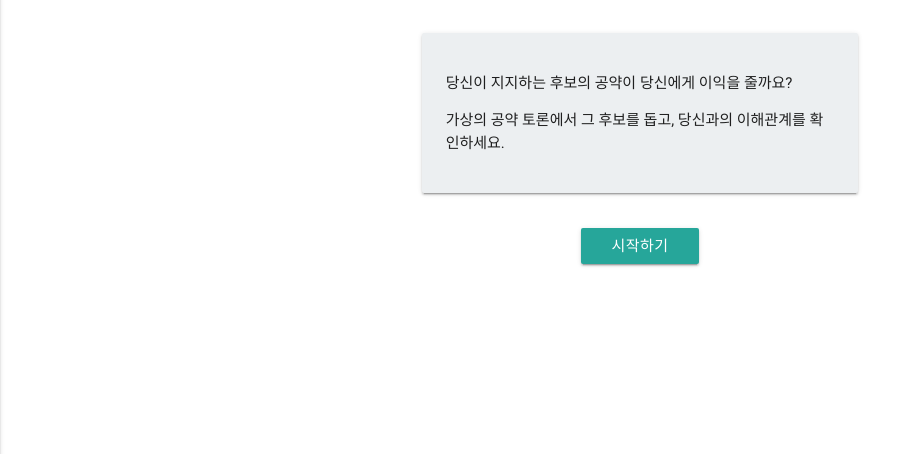
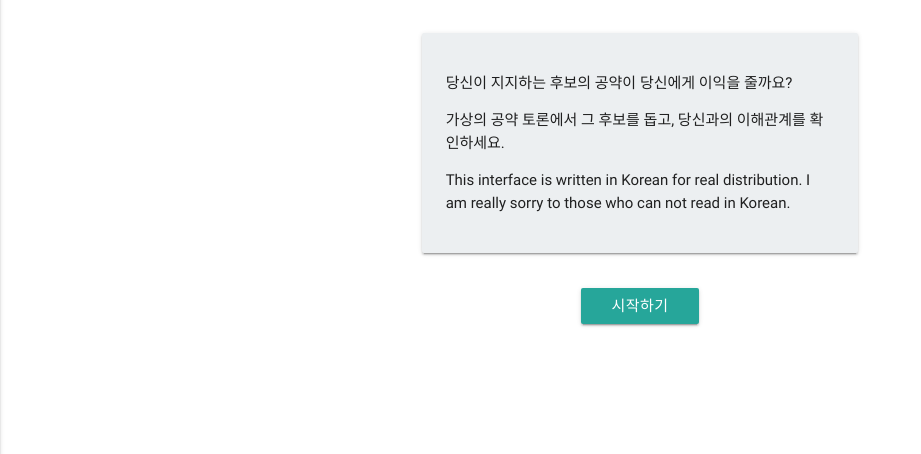
Before and after one commit to dongkwan-kim/the-table, a Django app: page / in a window 1280 px wide. Shown: the part 123-577 px from the top of the page, without its empty margins (0-921 px from the left). Run offline with Django 3.2, Linux system fonts and the light colour scheme; parts of the project's set-up code (start-up, migrations or seed data) failed here and were passed over; some libraries are stand-ins or nearby versions.

Commit message:
Add announce to those who can not read in Korean

```diff
--- a/xtake/templates/home.html
+++ b/xtake/templates/home.html
@@ -10,6 +10,7 @@
         <div class="card-panel blue-grey lighten-5">
             <p>당신이 지지하는 후보의 공약이 당신에게 이익을 줄까요?</p>
             <p>가상의 공약 토론에서 그 후보를 돕고, 당신과의 이해관계를 확인하세요.</p>
+            <p>This interface is written in Korean for real distribution. I am really sorry to those who can not read in Korean.</p>
         </div>
     </div>
 </div>
```
